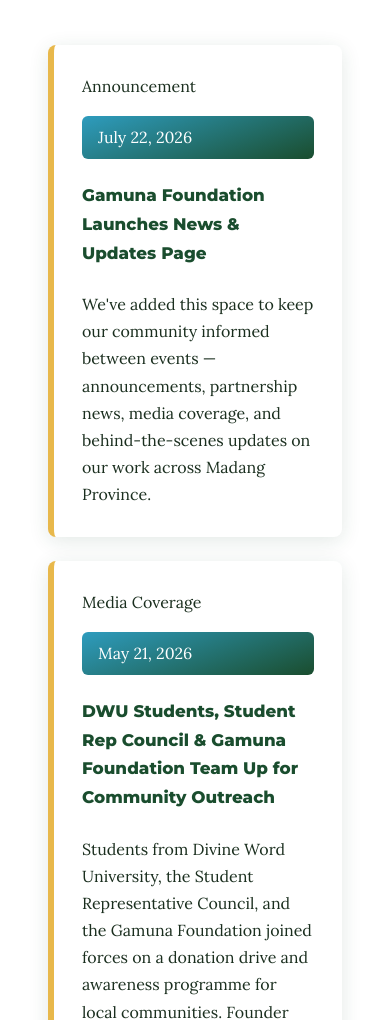
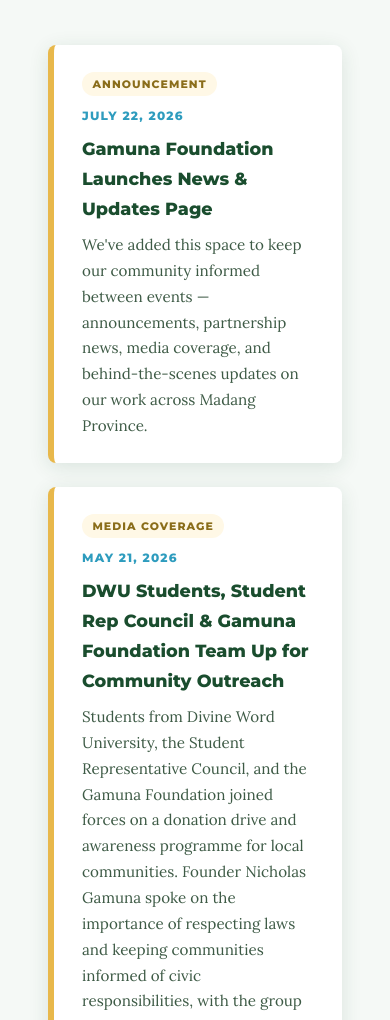
Before and after one commit to StanOut-develop/gamuna-foundation, a plain HTML site: page news.html in a window 390 px wide. Shown: the part 515-1535 px from the top of the page. Drawn offline with Linux system fonts and the light colour scheme.

```diff
--- a/css/styles.css
+++ b/css/styles.css
@@ -827,6 +827,74 @@ body {
   .event-day { font-size: 1.4rem; }
 }
 
+/* ---- NEWS ---- */
+.news-section { background: var(--off-white); }
+
+.news-list {
+  display: flex;
+  flex-direction: column;
+  gap: 1.5rem;
+}
+
+.news-item {
+  background: var(--white);
+  border-radius: 8px;
+  padding: 1.5rem 1.75rem;
+  box-shadow: var(--shadow);
+  border-left: 6px solid var(--gold);
+  transition: transform 0.2s, box-shadow 0.2s;
+}
+
+.news-item:hover {
+  transform: translateX(4px);
+  box-shadow: 0 6px 28px rgba(232,184,75,0.25);
+}
+
+.news-date {
+  display: block;
+  font-family: var(--font-display);
+  font-size: 0.75rem;
+  font-weight: 700;
+  letter-spacing: 0.1em;
+  text-transform: uppercase;
+  color: var(--blue-mid);
+  margin-bottom: 0.5rem;
+}
+
+.news-title {
+  font-family: var(--font-display);
+  font-weight: 700;
+  font-size: 1.1rem;
+  color: var(--green-dark);
+  margin-bottom: 0.5rem;
+}
+
+.news-body {
+  font-size: 0.95rem;
+  color: var(--text-mid);
+}
+
+.news-tag {
+  display: inline-block;
+  font-family: var(--font-display);
+  font-size: 0.68rem;
+  font-weight: 700;
+  letter-spacing: 0.1em;
+  text-transform: uppercase;
+  padding: 0.2rem 0.65rem;
+  border-radius: 20px;
+  margin-bottom: 0.6rem;
+  background: #fff8e6;
+  color: #8a6d1a;
+}
+
+.no-news {
+  text-align: center;
+  padding: 3rem 1.5rem;
+  color: var(--text-light);
+  font-style: italic;
+}
+
 /* =========================================
    TEAM MEMBER CARDS WITH PHOTOS
    ========================================= */
@@ -911,122 +979,3 @@ body {
     gap: 1rem;
   }
 }
-
-/* =========================================
-   NEWS PAGE
-   ========================================= */
-
-.news-section { background: var(--white); }
-
-.news-list {
-  display: flex;
-  flex-direction: column;
-  gap: 1.5rem;
-  max-width: 800px;
-  margin: 0 auto;
-}
-
-.news-item {
-  display: flex;
-  gap: 1.5rem;
-  background: var(--white);
-  border-radius: 8px;
-  padding: 1.75rem;
-  box-shadow: var(--shadow);
-  border-left: 6px solid var(--gold);
-  transition: transform 0.2s, box-shadow 0.2s;
-  align-items: flex-start;
-}
-
-.news-item:hover {
-  transform: translateX(4px);
-  box-shadow: 0 6px 28px rgba(232,184,75,0.25);
-}
-
-.news-date {
-  display: flex;
-  flex-direction: column;
-  align-items: center;
-  justify-content: center;
-  background: linear-gradient(160deg, var(--blue-mid), var(--green-dark));
-  color: var(--white);
-  border-radius: 6px;
-  padding: 0.75rem 1rem;
-  min-width: 64px;
-  text-align: center;
-  flex-shrink: 0;
-}
-
-.news-month {
-  font-family: var(--font-display);
-  font-size: 0.7rem;
-  font-weight: 700;
-  letter-spacing: 0.1em;
-  text-transform: uppercase;
-  opacity: 0.85;
-}
-
-.news-day {
-  font-family: var(--font-display);
-  font-size: 2rem;
-  font-weight: 800;
-  line-height: 1;
-  margin: 0.1rem 0;
-}
-
-.news-year {
-  font-family: var(--font-display);
-  font-size: 0.65rem;
-  opacity: 0.75;
-  letter-spacing: 0.05em;
-}
-
-.news-body { flex: 1; }
-
-.news-title {
-  font-family: var(--font-display);
-  font-weight: 700;
-  font-size: 1.05rem;
-  color: var(--green-dark);
-  margin: 0.4rem 0 0.5rem;
-}
-
-.news-text {
-  font-size: 0.95rem;
-  color: var(--text-mid);
-  line-height: 1.6;
-  margin: 0;
-}
-
-.news-badge {
-  display: inline-block;
-  font-family: var(--font-display);
-  font-size: 0.7rem;
-  font-weight: 700;
-  letter-spacing: 0.1em;
-  text-transform: uppercase;
-  padding: 0.25rem 0.75rem;
-  border-radius: 20px;
-}
-
-.badge-announcement { background: #e3f2fd; color: #1565c0; }
-.badge-milestone     { background: #e8f5e9; color: #2e7d32; }
-.badge-media         { background: #fff3e0; color: #e65100; }
-.badge-partnership   { background: #ede7f6; color: #4527a0; }
-
-@media (max-width: 600px) {
-  .news-item {
-    flex-direction: column;
-    gap: 1rem;
-  }
-
-  .news-date {
-    flex-direction: row;
-    gap: 0.5rem;
-    width: 100%;
-    padding: 0.5rem 1rem;
-    justify-content: flex-start;
-  }
-
-  .news-day { font-size: 1.4rem; }
-}
```
Also changed, not shown: assets/team/mackeilla-solomon-maniura.jpg (added).
